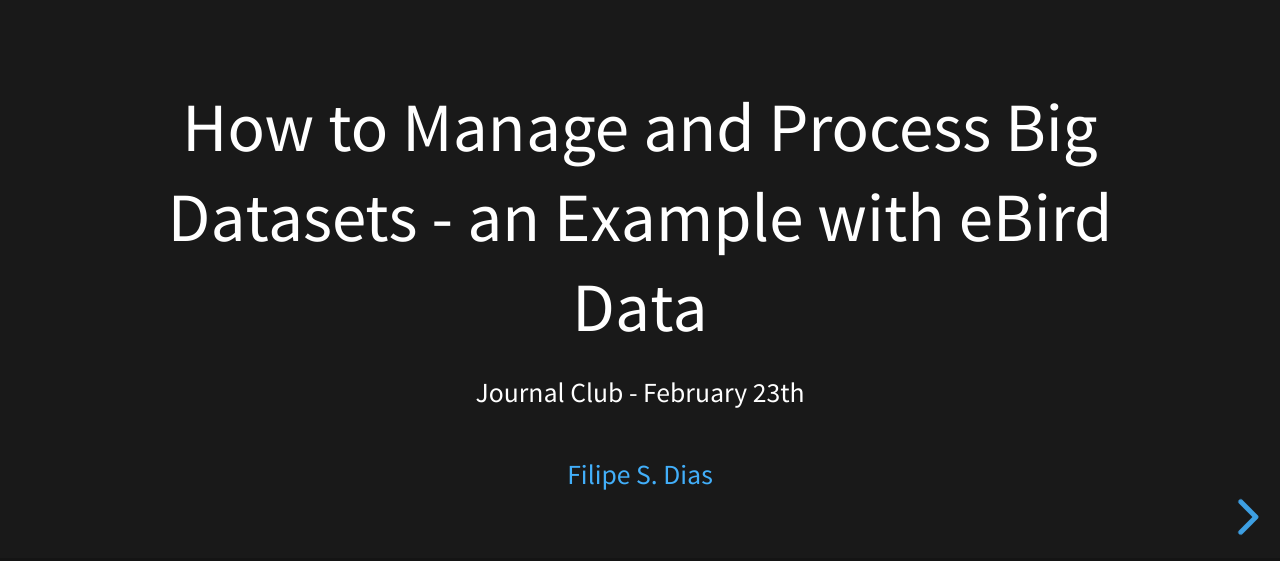
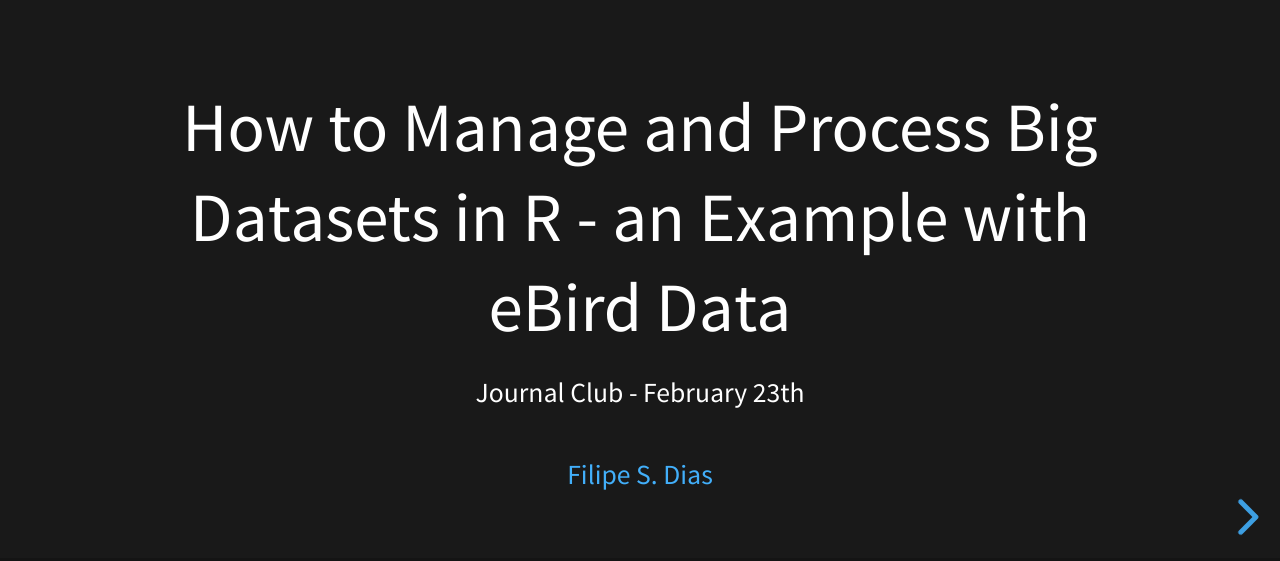
Before and after one commit to fsdias/presentations, a website: page bigdata/index.html in a window 1280 px wide. Shown: the part 239-800 px from the top of the page. Drawn offline with Linux system fonts and the light colour scheme.

Commit message:
Update index.html

```diff
--- a/bigdata/index.html
+++ b/bigdata/index.html
@@ -6,7 +6,7 @@
 
 		<title>Managing and processing big data in ecology</title>
 
-		<meta name="description" content="How to manage and process big datasets - an example with eBird data">
+		<meta name="description" content="How to manage and process big datasets in R - an example with eBird data">
 		<meta name="author" content="Filipe S. Dias">
 
 		<meta name="apple-mobile-web-app-capable" content="yes">
@@ -32,7 +32,7 @@
 					<a href="">
 						<img src="img/bigdata.webp" alt="big data" style="height: 180px; margin: 0 auto 4rem auto; background: transparent;" class="demo-logo">
 					</a>
-					<p style="font-size:150%" >How to Manage and Process Big Datasets - an Example with eBird Data</p>
+					<p style="font-size:150%" >How to Manage and Process Big Datasets in R - an Example with eBird Data</p>
 					<p>
 						<small>Journal Club - February 23th</small>
 					</p>
```
